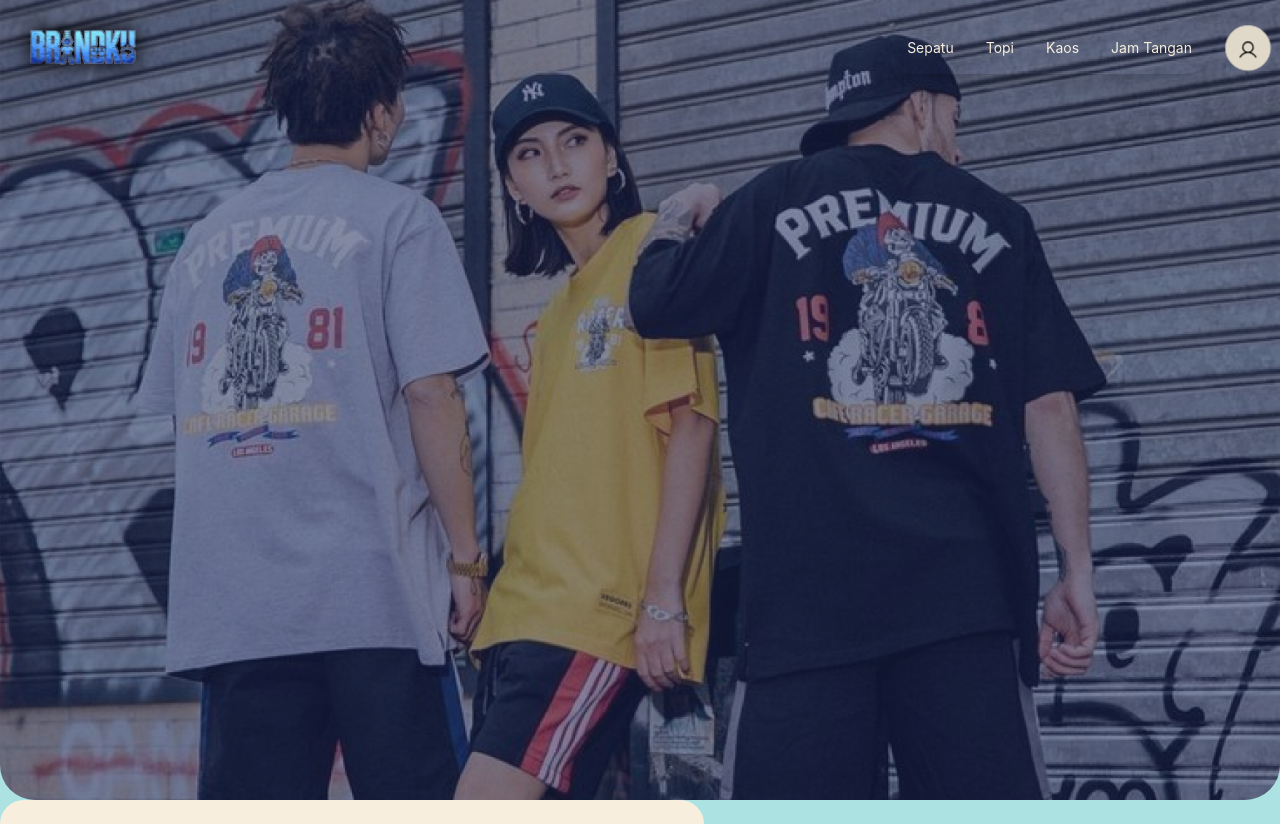
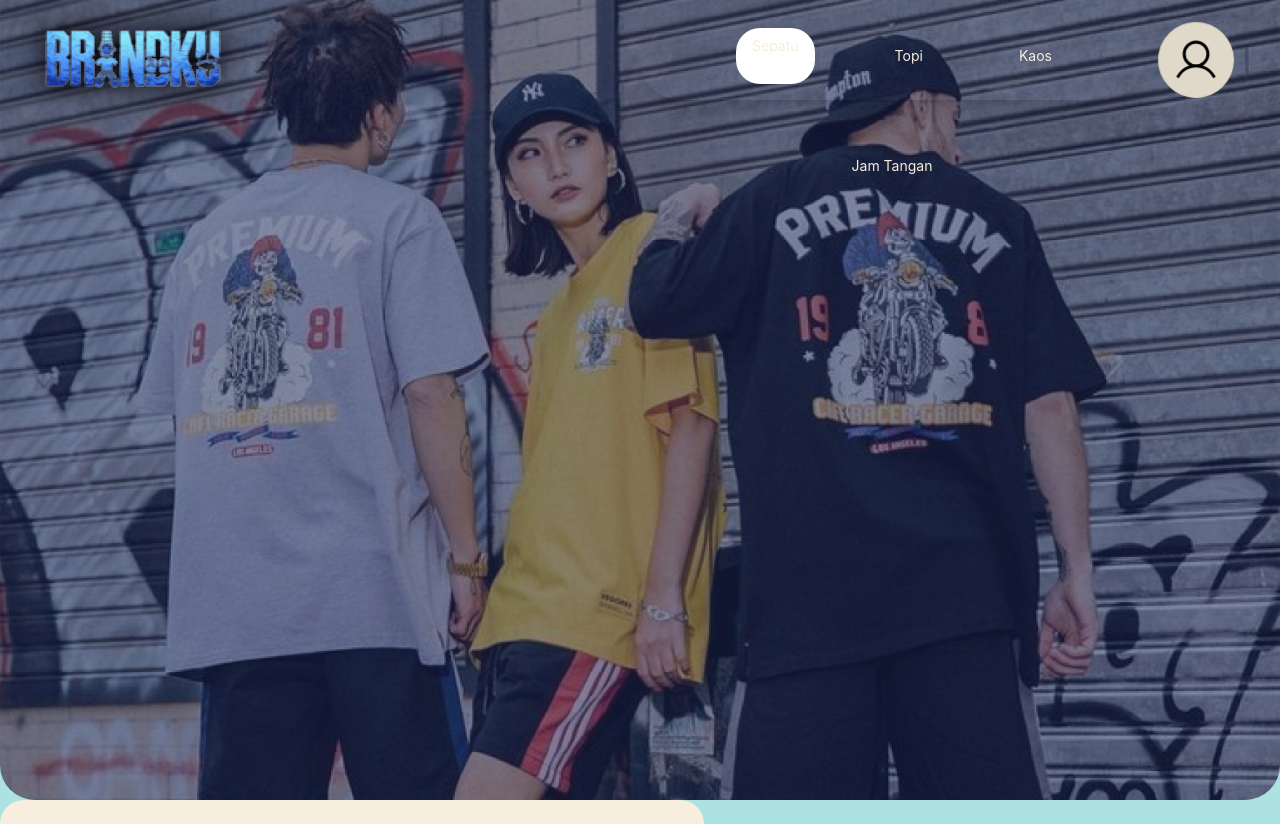
Before and after one commit to Isaaja/Project_3Dwebsite, a React (Vite) app: page / in a window 1280 px wide. Shown: the top 824 px of the page. Built offline with nearby package versions, Linux system fonts and the light colour scheme.

Commit message:
update navbar

```diff
--- a/src/components/Navbar.jsx
+++ b/src/components/Navbar.jsx
@@ -3,9 +3,9 @@ import { User } from "@phosphor-icons/react";
 const Navbar = () => {
   return (
     <>
-      <div className="navbar absolute top-0 left-0 h-24 ">
+      <div className="navbar absolute top-0 left-0 h-[15%]">
         <div className="navbar-start">
-          <img src={"/assets/logo/Logo.svg"} width={150} />
+          <img src={"/assets/logo/Logo.svg"} width={250} />
           <div className="dropdown ">
             <div
               tabIndex={0}
@@ -47,10 +47,10 @@ const Navbar = () => {
           </div>
           <a className="btn btn-ghost text-xl"></a>
         </div>
-        <div className="navbar-end hidden lg:flex gap-3 *:*:*:text-base-100 ">
-          <ul className="menu menu-horizontal px-1 bg-transparent shadow-xl rounded-full">
+        <div className="navbar-end hidden lg:flex gap-3 *:*:*:text-base-100">
+          <ul className="menu menu-horizontal px-1 bg-[#D9D9D9] bg-transparent shadow-xl rounded-full h-20 justify-center items-center w-full gap-16 ">
             <li>
-              <a className="hover:text-red-500">Sepatu</a>
+              <a className="hover:text-red-500 bg-[#FFFFFF] rounded-3xl ml-5 h-14">Sepatu</a>
             </li>
             <li>
               <a className="hover:text-red-500">Topi</a>
@@ -62,7 +62,7 @@ const Navbar = () => {
               <a className="hover:text-red-500">Jam Tangan</a>
             </li>
           </ul>
-          <a className="btn rounded-full w-12 h-12 px-3">
+          <a className="btn rounded-full w-20 h-20 px-3 mr-9">
             <User color="black" size={50} />
           </a>
         </div>
```
